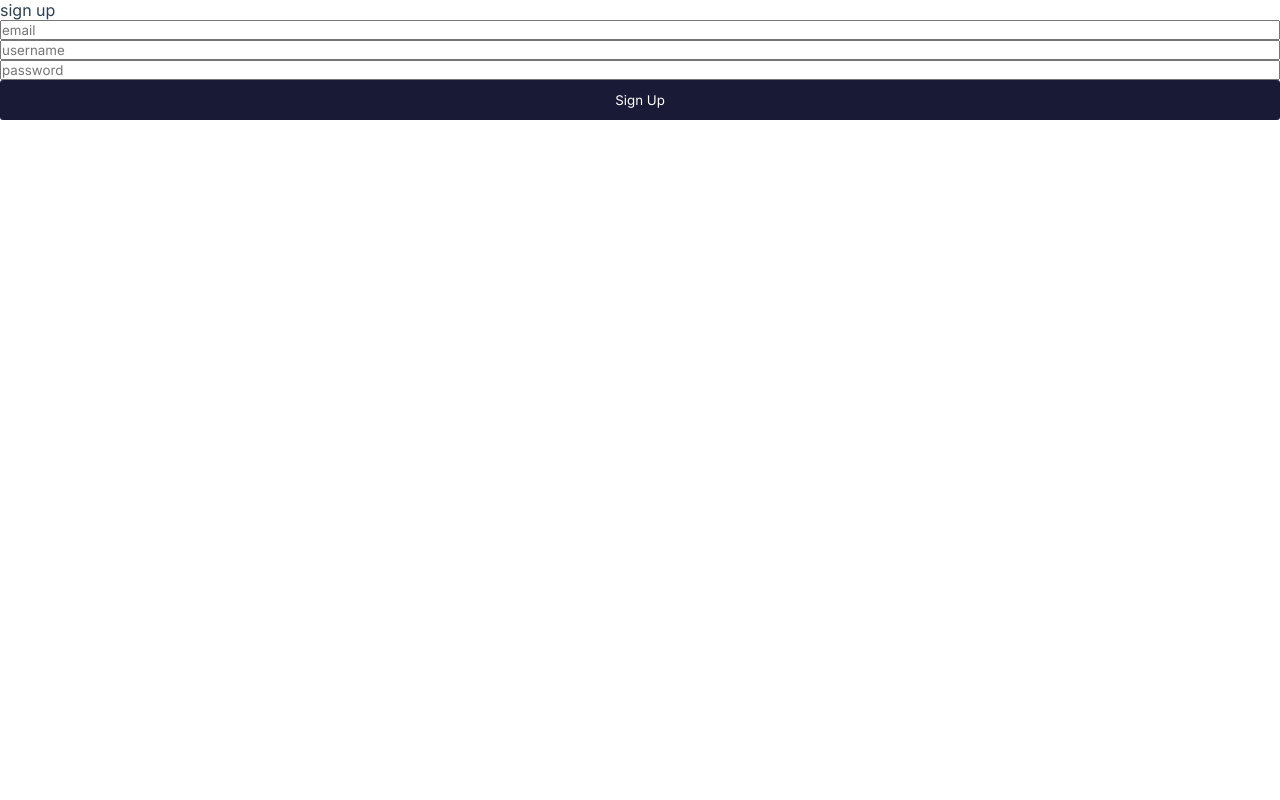
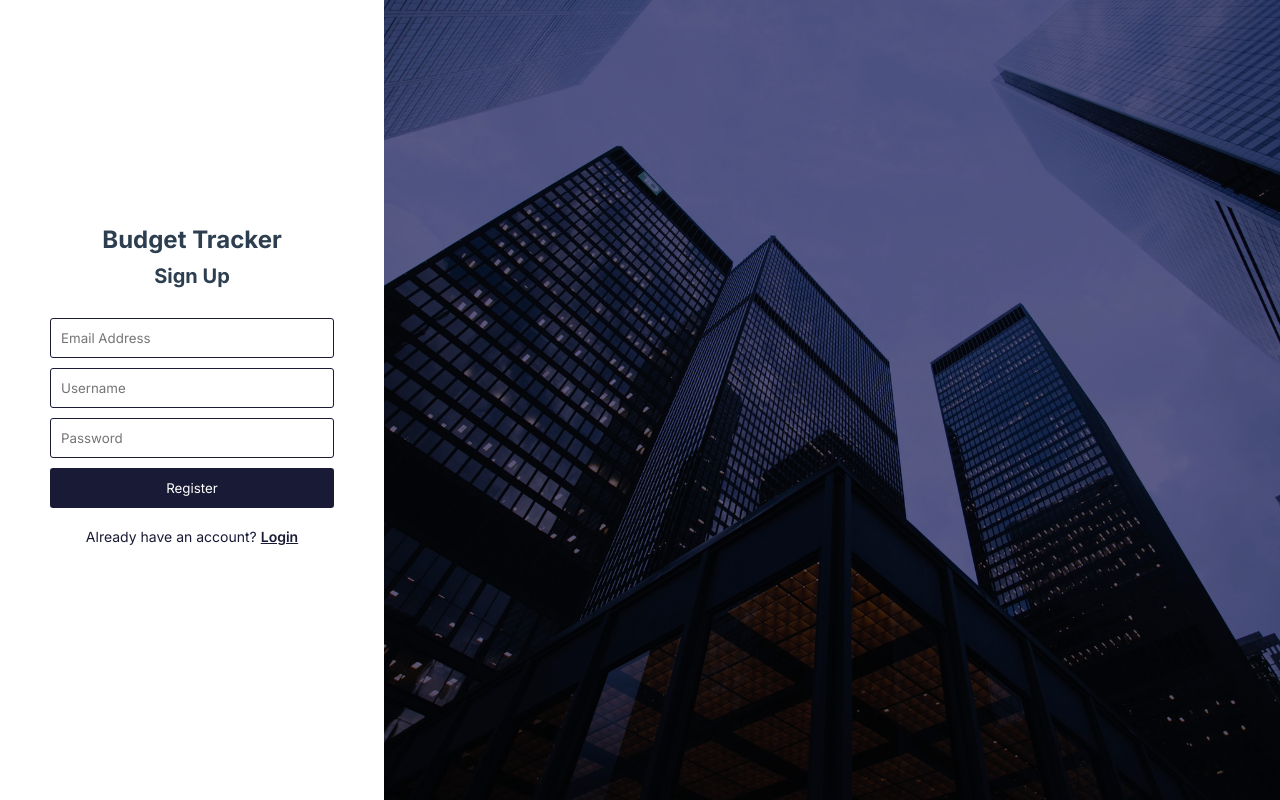
Before and after one commit to Haayzeed/expenses-tracker, a Vue app: page /signup in a window 1280 px wide. Built offline with nearby package versions, Linux system fonts and the light colour scheme; no server answers.

Commit message:
signup page updated

```diff
--- a/src/router/index.js
+++ b/src/router/index.js
@@ -13,7 +13,7 @@ Vue.use(VueRouter)
 const routes = [
   {
     path: '/',
-    name: 'Home',
+    name: 'home',
     component: Home
   },
   {
--- a/src/views/signup.vue
+++ b/src/views/signup.vue
@@ -1,13 +1,38 @@
 <template>
   <div class="home">
-      sign up
-      <p v-if="feedback">{{feedback}}</p>
+      <!-- sign up
     <form action="" @submit.prevent="register">
       <input type="email" v-model="email" placeholder="email">
       <input type="text" name="" id="" v-model="username" placeholder="username">
       <input type="password"  v-model="password" placeholder="password">
       <button>Sign Up</button>
+    </form> -->
+
+    <div class="login-wrapper">
+      <div class="login-section">
+        <h2>Budget Tracker</h2>
+        <h5>Sign Up</h5>
+        <div class="card-body">
+          <p class="feedback" v-if="feedback">{{feedback}}</p>
+          <form @submit.prevent="register">
+            <div class="form-group">
+              <input class="form-control" type="text" placeholder="Email Address" v-model="email">
+            </div>
+            <div class="form-group">
+              <input class="form-control" type="text" placeholder="Username" v-model="username">
+            </div>
+            <div class="form-group">
+                <input class="form-control" type="password" placeholder="Password" v-model="password">
+            </div>
+            <div class="form-group text-center">
+                <button class="btn btn-dark btn-block" type="submit"> Register </button>
+            </div>
           </form>
+          <p class="register">Already have an account? <router-link :to="{name: 'home'}">Login</router-link></p>
+        </div>
+      </div>
+      <div class="login-banner"></div>
+  </div>
   </div>
 </template>
 
@@ -40,20 +65,110 @@ export default {
           console.log(err)
           this.feedback = err.message
       })
-    //   if(this.username){
-    //       db.collection('users').doc(this.username).get().then(doc =>{
-    //           if(doc.exists){
-    //               this.feedback = "this username already exist"
-    //           }
-    //           else{
-    //               this.feedback = "it doesnt exit"
-    //           }
-    //       })
-    //   }
-    //   else{
-    //       this.feedback = "You must enter a username"
-    //   }
+      // if(this.username){
+      //   db.collection('users').doc(this.username).get().then(doc =>{
+      //     if(doc.exists){
+      //       this.feedback = "this username already exist"
+      //     }
+      //     else{
+      //       this.feedback = "it doesnt exit"
+      //     }
+      //   })
+      // }
+      // else{
+      //   this.feedback = "You must enter a username"
+      // }
     }
   }
 }
 </script>
+<style lang="scss">
+.feedback {
+  color: #f20;
+  font-size: 12px;
+  text-align: center;
+  margin-bottom: 10px;
+
+}
+.login-wrapper{
+    display: flex;
+    height: 100%;
+    .login-section{
+        width: 30%;
+        display: flex;
+        align-items: center;
+        flex-direction: column;
+        justify-content: center;
+        h5{
+          font-size: 20px;
+          margin-top: 10px;
+        }
+        @media(max-width: 991px){
+            width: 40%;
+        }
+        @media(max-width: 600px){
+            width: 100%;
+            height: 100vh;
+        }
+        .card-body{
+            width: 100%;
+            padding: 30px 50px;
+            @media(max-width: 991px){
+              padding: 20px 30px;
+            }
+        }
+        .form-group{
+            display: flex;
+            flex-direction: column;
+            justify-content: flex-start;
+            align-items: flex-start;
+            input{
+              width: 100%;
+              height: 40px;
+              padding: 10px;
+            }
+            button{
+              background: var(--dark-blue);
+              color: var(--primary);
+              width: 100%;
+              height: 40px;
+            }
+        }
+        .google-link{
+          margin: 30px 0 10px 0;
+          height: 40px;
+          width: 100%;
+          border-radius: 3px;
+          color: var(--dark-blue);
+          border: 1px solid var(--dark-blue);
+          background: unset;
+        }
+        .register{
+            font-size: 14px;
+            color: var(--dark-blue);
+            text-align: center;
+            margin-top: 20px;
+            a{
+              color: var(--dark-blue);
+              font-weight: 600;
+            }
+        }
+    }
+    .login-banner{
+        background-image: url('../assets/images/background.jpg');
+        background-color: rgba(25, 26, 53,0.8);
+        background-blend-mode: overlay;
+        background-size: cover;
+        background-position: center;
+        background-repeat: no-repeat;
+        width: 70%;
+        height: 100vh;
+        @media(max-width: 991px){
+            width: 60%;
+        }
+        @media(max-width: 600px){
+            display:none;
+        }
+    }
+}
+</style>
```
Lines whose indentation alone changed are shown as unchanged.
